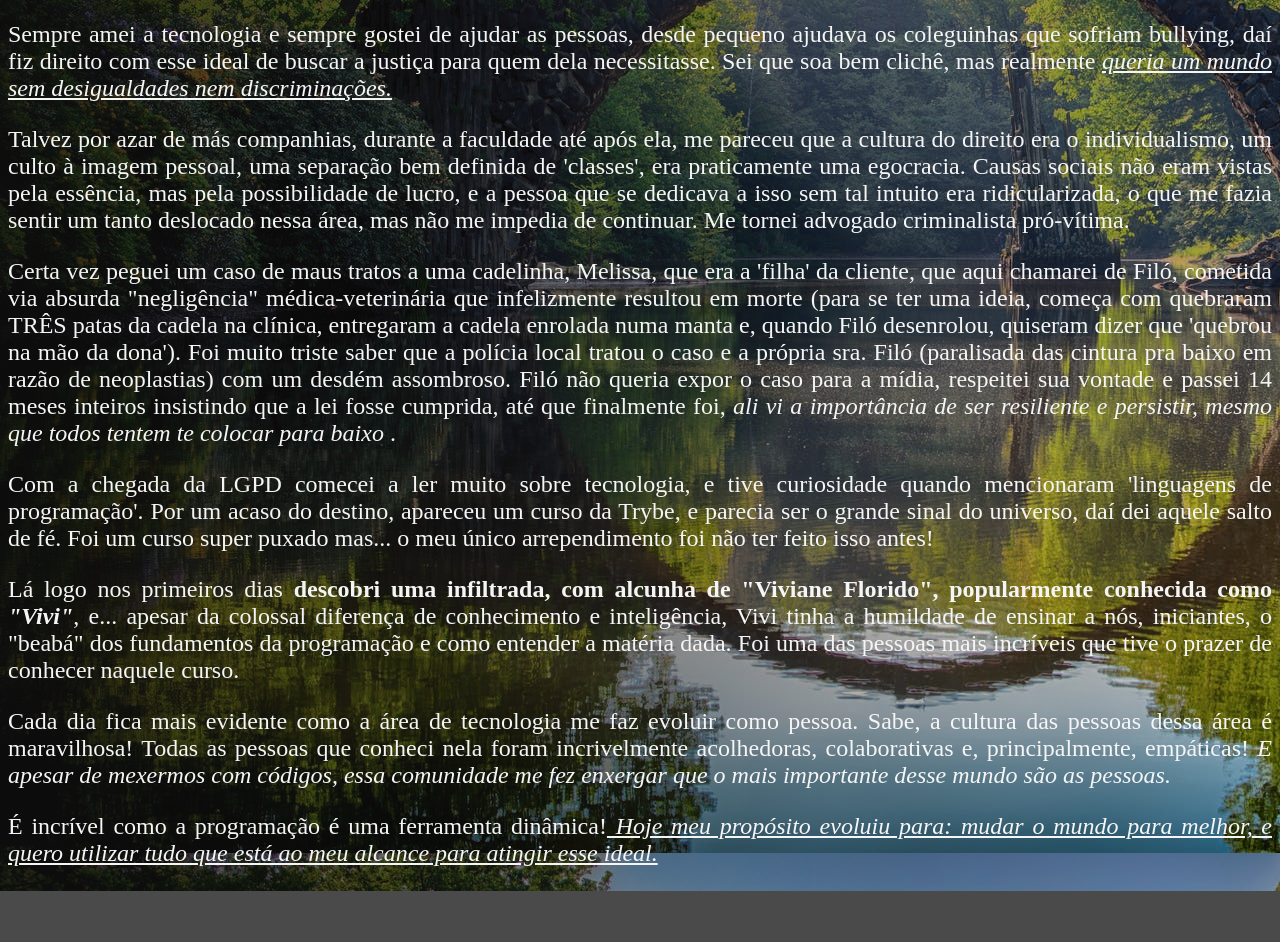
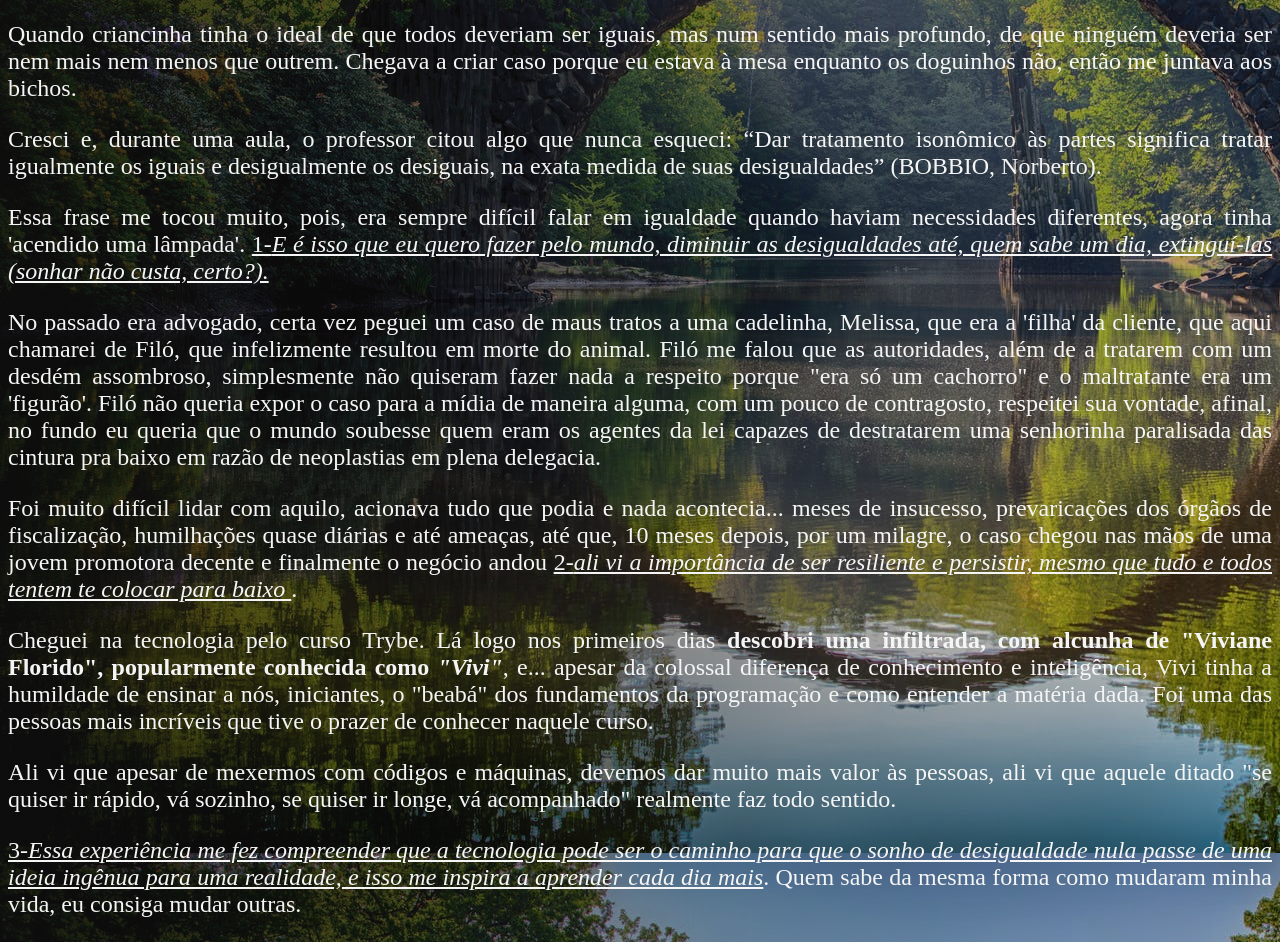
Before and after one commit to JRGCast/fit-cultural-ioasys, a plain HTML site: page index.html in a window 1280 px wide. Shown: the part 400-1342 px from the top of the page. Before the commit the page ends 1291 px from the top, so only its background shows below. Drawn offline with Linux system fonts and the light colour scheme.

Commit message:
ajeitado texto

```diff
--- a/index.html
+++ b/index.html
@@ -26,36 +26,36 @@
     <h3>Bom, vou contar um pouco da minha história até aqui que acredito responder todas as questões. Prometo tentar ser
       o mais breve possível!</h3>
     <h4>Eu sou o João, tenho 27 anos.</h4>
-    <p>Sempre amei a tecnologia e sempre gostei de ajudar as pessoas, desde pequeno ajudava os coleguinhas que sofriam
-      bullying, daí fiz direito com esse ideal de buscar a justiça para quem dela necessitasse. Sei que soa bem clichê,
-      mas realmente <u><em>queria um mundo sem desigualdades nem discriminações.</em></u></p>
-    <p>Talvez por azar de más companhias, durante a faculdade até após ela, me pareceu que a cultura do direito era o
-      individualismo, um culto à imagem pessoal, uma separação bem definida de 'classes', era praticamente uma
-      egocracia. Causas sociais não eram vistas pela essência, mas pela possibilidade de lucro, e a pessoa que se
-      dedicava a isso sem tal intuito era ridicularizada, o que me fazia sentir um tanto deslocado nessa área, mas não
-      me impedia de continuar. Me tornei advogado criminalista pró-vítima.</p>
-    <p> Certa vez peguei um caso de maus tratos a uma cadelinha, Melissa, que era a 'filha' da cliente, que aqui
-      chamarei de Filó, cometida via absurda "negligência" médica-veterinária que infelizmente resultou em morte (para
-      se ter uma ideia, começa com quebraram TRÊS patas da cadela na clínica, entregaram a cadela enrolada numa manta e,
-      quando Filó desenrolou, quiseram dizer que 'quebrou na mão da dona'). Foi muito triste saber que a polícia local
-      tratou o caso e a própria sra. Filó (paralisada das cintura pra baixo em razão de neoplastias) com um desdém
-      assombroso. Filó não queria expor o caso para a mídia, respeitei sua vontade e passei 14 meses inteiros insistindo
-      que a lei fosse cumprida, até que finalmente foi, <em>ali vi a importância de ser resiliente e persistir, mesmo
-        que todos tentem te colocar para baixo </em>.</p>
-    <p> Com a chegada da LGPD comecei a ler muito sobre tecnologia, e tive curiosidade quando mencionaram 'linguagens de
-      programação'. Por um acaso do destino, apareceu um curso da Trybe, e parecia ser o grande sinal do universo, daí
-      dei aquele salto de fé. Foi um curso super puxado mas... o meu único arrependimento foi não ter feito isso antes!
-    </p>
-    <p> Lá logo nos primeiros dias <strong> descobri uma infiltrada, com alcunha de "Viviane Florido", popularmente
-        conhecida como <em>"Vivi"</em></strong>, e... apesar da colossal diferença de conhecimento e inteligência, Vivi
-      tinha a humildade de ensinar a nós, iniciantes, o "beabá" dos fundamentos da programação e como entender a matéria
-      dada. Foi uma das pessoas mais incríveis que tive o prazer de conhecer naquele curso. </p>
-    <p> Cada dia fica mais evidente como a área de tecnologia me faz evoluir como pessoa. Sabe, a cultura das pessoas
-      dessa área é maravilhosa! Todas as pessoas que conheci nela foram incrivelmente acolhedoras, colaborativas e,
-      principalmente, empáticas! <em>E apesar de mexermos com códigos, essa comunidade me fez enxergar que o mais
-        importante desse mundo são as pessoas.</em> </p>
-    <p> É incrível como a programação é uma ferramenta dinâmica!<u><em> Hoje meu propósito evoluiu para: mudar o mundo
-          para melhor, e quero utilizar tudo que está ao meu alcance para atingir esse ideal.</em></u>
+    <p>Quando criancinha tinha o ideal de que todos deveriam ser iguais, mas num sentido mais profundo, de que ninguém
+      deveria ser nem mais nem menos que outrem. Chegava a criar caso porque eu estava à mesa enquanto os doguinhos não,
+      então me juntava aos bichos.</p>
+    <p>Cresci e, durante uma aula, o professor citou algo que nunca esqueci: “Dar tratamento isonômico às partes
+      significa tratar igualmente os iguais e desigualmente os desiguais, na exata medida de suas desigualdades”
+      (BOBBIO, Norberto). </p>
+    <p>Essa frase me tocou muito, pois, era sempre difícil falar em igualdade quando haviam necessidades diferentes,
+      agora tinha 'acendido uma lâmpada'. <u>1-<em>E é isso que eu quero fazer pelo mundo, diminuir as desigualdades
+          até, quem sabe um dia, extinguí-las (sonhar não custa, certo?).</em></u></p>
+    <p> No passado era advogado, certa vez peguei um caso de maus tratos a uma cadelinha, Melissa, que era a 'filha' da
+      cliente, que aqui chamarei de Filó, que infelizmente resultou em morte do animal. Filó me falou que as
+      autoridades, além de a tratarem com um desdém assombroso, simplesmente não quiseram fazer nada a respeito porque
+      "era só um cachorro" e o maltratante era um 'figurão'. Filó não queria expor o caso para a mídia de maneira
+      alguma, com um pouco de contragosto, respeitei sua vontade, afinal, no fundo eu queria que o mundo soubesse quem
+      eram os agentes da lei capazes de destratarem uma senhorinha paralisada das cintura pra baixo em razão de
+      neoplastias em plena delegacia.</p>
+    <p> Foi muito difícil lidar com aquilo, acionava tudo que podia e nada acontecia... meses de insucesso,
+      prevaricações dos órgãos de fiscalização, humilhações quase diárias e até ameaças, até que, 10 meses depois, por
+      um milagre, o caso chegou nas mãos de uma jovem promotora decente e finalmente o negócio andou <u>2-<em>ali vi a
+          importância de ser resiliente e persistir, mesmo que tudo e todos tentem te colocar para baixo </em></u>.</p>
+    <p> Cheguei na tecnologia pelo curso Trybe. Lá logo nos primeiros dias <strong> descobri uma infiltrada, com alcunha
+        de "Viviane Florido", popularmente conhecida como <em>"Vivi"</em></strong>, e... apesar da colossal diferença de
+      conhecimento e inteligência, Vivi tinha a humildade de ensinar a nós, iniciantes, o "beabá" dos fundamentos da
+      programação e como entender a matéria dada. Foi uma das pessoas mais incríveis que tive o prazer de conhecer
+      naquele curso. </p>
+    <p> Ali vi que apesar de mexermos com códigos e máquinas, devemos dar muito mais valor às pessoas, ali vi que aquele
+      ditado "se quiser ir rápido, vá sozinho, se quiser ir longe, vá acompanhado" realmente faz todo sentido. </p>
+    <p> <u>3-<em>Essa experiência me fez compreender que a tecnologia pode ser o caminho para que o sonho de
+          desigualdade nula passe de uma ideia ingênua para uma realidade, e isso me inspira a aprender cada dia
+          mais</em></u>. Quem sabe da mesma forma como mudaram minha vida, eu consiga mudar outras. </p>
     </p>
   </body>
 
```
